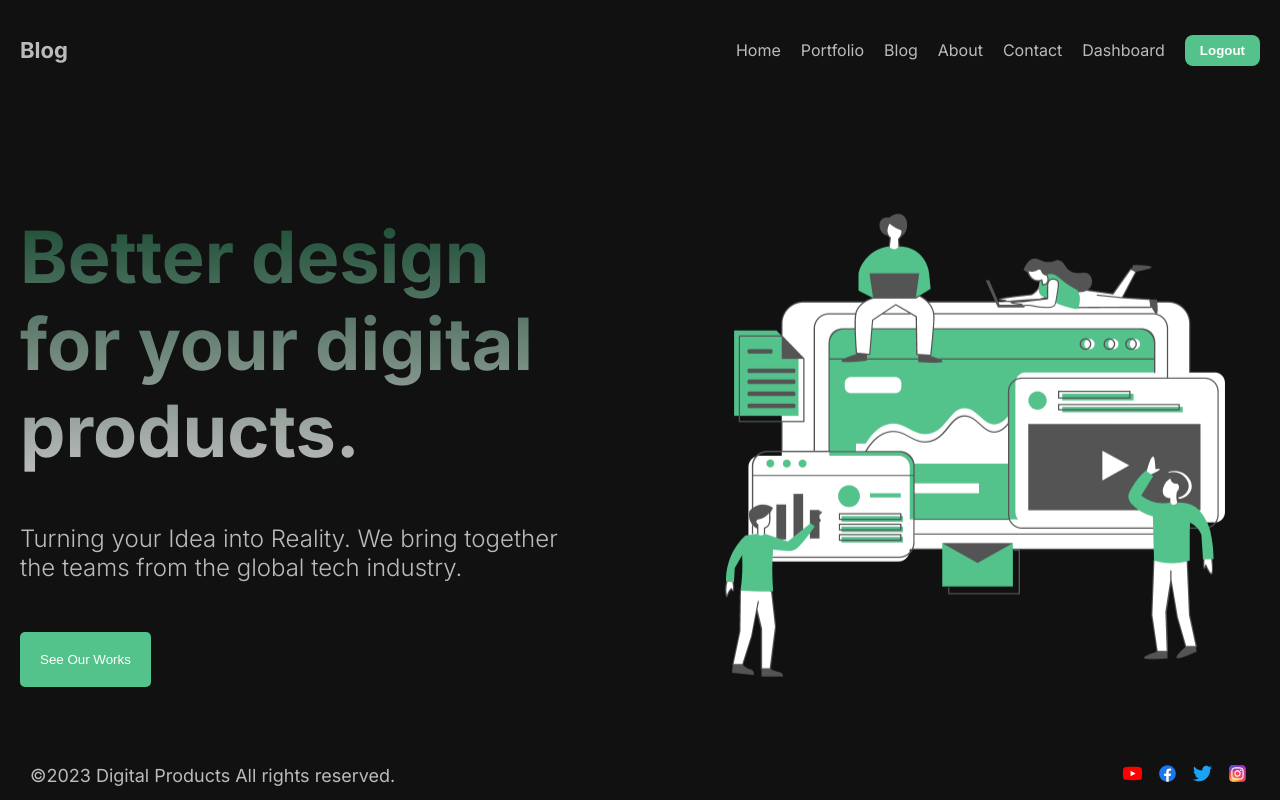
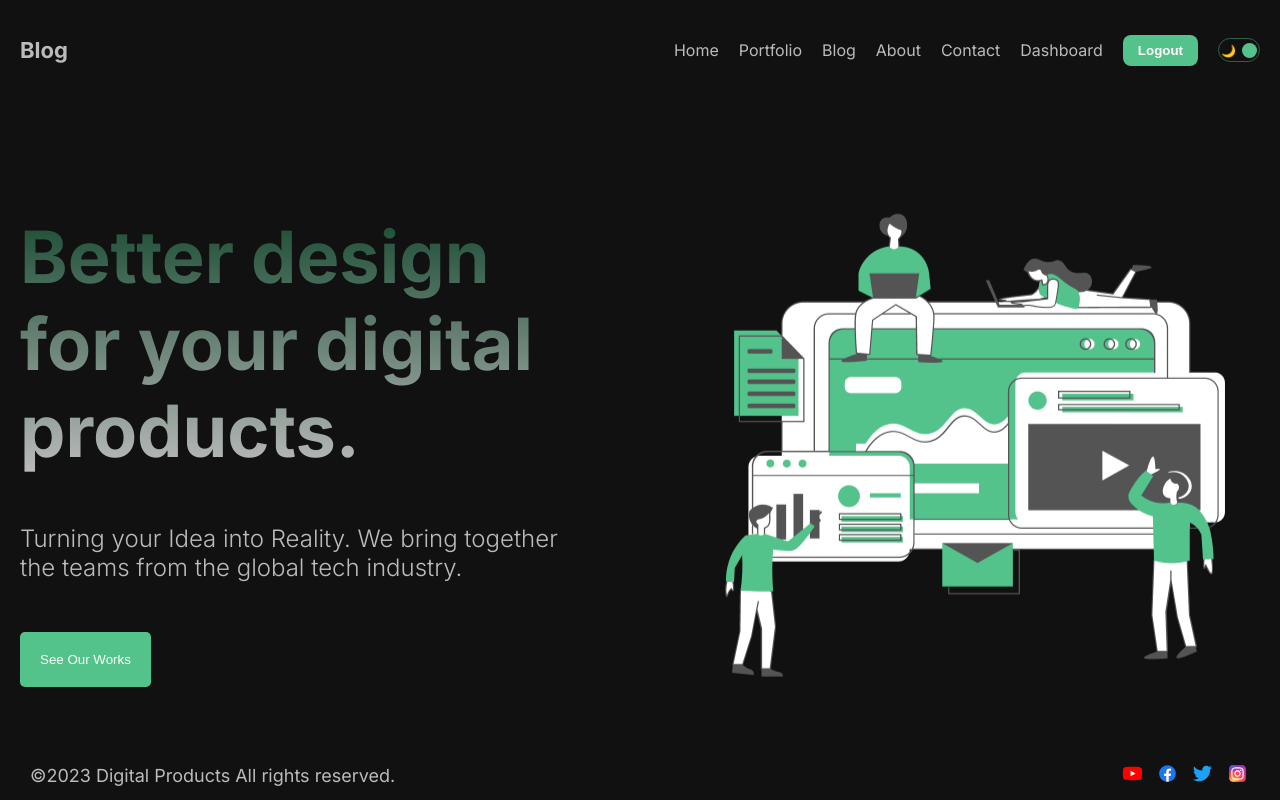
Before and after one commit to M0mahmoud/Digital-Products-Blog, a Next.js app: page / in a window 1280 px wide. Built offline with nearby package versions, Linux system fonts and the light colour scheme.

Commit message:
Adding Toggle For Light Or Dark Mode

```diff
--- a/app/globals.css
+++ b/app/globals.css
@@ -8,8 +8,6 @@
 body {
   max-width: 100vw;
   overflow-x: hidden;
-  background-color: #111;
-  color: #bbb;
 }
 
 a {
--- a/app/layout.jsx
+++ b/app/layout.jsx
@@ -1,5 +1,6 @@
 import Footer from "@/components/Footer/Footer";
 import Navbar from "@/components/Navbar/Navbar";
+import { ThemeProvider } from "@/context/ThemeContext";
 import { Inter } from "next/font/google";
 import "./globals.css";
 
@@ -14,11 +15,13 @@
   return (
     <html lang="en">
       <body suppressHydrationWarning={true} className={inter.className}>
-        <div className="container">
-          <Navbar />
-          {children}
-          <Footer />
-        </div>
+        <ThemeProvider>
+          <div className="container">
+            <Navbar />
+            {children}
+            <Footer />
+          </div>
+        </ThemeProvider>
       </body>
     </html>
   );
--- /dev/null
+++ b/components/DarkMode/DarkMode.jsx
@@ -0,0 +1,22 @@
+"use client";
+
+import { ThemeContext } from "@/context/ThemeContext";
+import React, { useContext } from "react";
+import styles from "./DarkMode.module.css";
+
+const DarkMode = () => {
+  const { mode, toggle } = useContext(ThemeContext);
+
+  return (
+    <div className={styles.container} onClick={toggle}>
+      <div className={styles.icon}>🌙</div>
+      <div className={styles.icon}>🔆</div>
+      <div
+        className={styles.ball}
+        style={mode === "light" ? { left: "2px" } : { right: "2px" }}
+      />
+    </div>
+  );
+};
+
+export default DarkMode;
--- /dev/null
+++ b/components/DarkMode/DarkMode.module.css
@@ -0,0 +1,25 @@
+.container {
+  width: 42px;
+  height: 24px;
+  border: 1.5px solid #53c28b70;
+  border-radius: 30px;
+  display: flex;
+  align-items: center;
+  justify-content: space-between;
+  padding: 2px;
+  position: relative;
+  cursor: pointer;
+}
+
+.icon {
+  font-size: 12px;
+}
+
+.ball {
+  width: 15px;
+  height: 15px;
+  background-color: #53c28b;
+  border-radius: 50%;
+  position: absolute;
+  transition: 1s all ease;
+}
--- a/components/Navbar/Navbar.jsx
+++ b/components/Navbar/Navbar.jsx
@@ -2,6 +2,7 @@
 
 import Link from "next/link";
 import React, { useState } from "react";
+import DarkMode from "../DarkMode/DarkMode";
 import { links } from "./NavLinks";
 import style from "./navbar.module.css";
 
@@ -22,13 +23,19 @@
           className={isMenuOpen ? `${style.links} ${style.open}` : style.links}
         >
           {links.map((link) => (
-            <Link key={link.id} href={link.url} className={style.link}>
+            <Link
+              key={link.id}
+              href={link.url}
+              className={style.link}
+              onClick={() => setIsMenuOpen((prev) => !prev)}
+            >
               {link.title}
             </Link>
           ))}
           <button className={style.logout} onClick={() => {}}>
             Logout
           </button>
+          <DarkMode />
         </div>
         <button className={style.menuButton} onClick={handleMenuToggle}>
           Menu
--- a/components/Navbar/navbar.module.css
+++ b/components/Navbar/navbar.module.css
@@ -40,7 +40,7 @@
   left: 0;
   right: 0;
   bottom: 0;
-  background-color: rgba(0, 0, 0, 0.5);
+  background-color: rgba(0, 0, 0, 0.8);
   opacity: 0;
   pointer-events: none;
   transition: opacity 0.3s ease;
--- /dev/null
+++ b/context/ThemeContext.jsx
@@ -0,0 +1,21 @@
+"use client";
+
+import { createContext, useState } from "react";
+
+export const ThemeContext = createContext();
+
+export const ThemeProvider = ({ children }) => {
+  const [mode, setMode] = useState("dark");
+
+  const toggle = () => {
+    setMode((prev) => (prev === "dark" ? "light" : "dark"));
+  };
+
+  return (
+    <>
+      <ThemeContext.Provider value={{ toggle, mode }}>
+        <div className={`theme ${mode}`}>{children}</div>
+      </ThemeContext.Provider>
+    </>
+  );
+};
```
